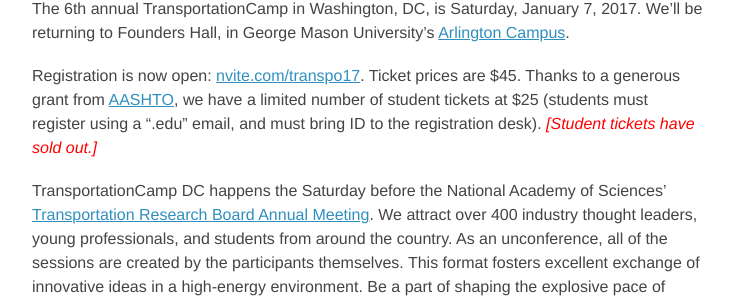
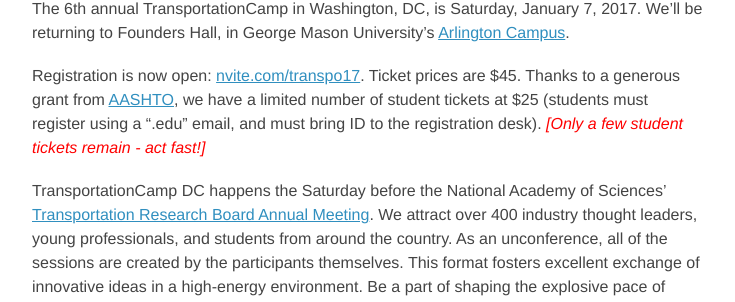
Before and after one commit to transpocamp/transportationcamp.org, a Jekyll site: the page built from events/dc-2017/index.markdown, in a window 1280 px wide and 900 px high. Shown: the part 348-650 px from the top of the window, without its empty margins (272-1007 px from the left). Built offline with Jekyll 4.4.1, drawn with Linux system fonts in a browser that asks for light colours; nearby versions of some CDN libraries; a script that is not in the unit is left out.

Commit message:
re-add student tix

```diff
--- a/events/dc-2017/index.markdown
+++ b/events/dc-2017/index.markdown
@@ -13,7 +13,7 @@
 Registration is now open: [nvite.com/transpo17](https://nvite.com/transpo17/d325). Ticket prices are $45.
 Thanks to a generous grant from [AASHTO](http://www.transportation.org/),
 we have a limited number of student tickets at $25 (students must register using a ".edu" email,
-and must bring ID to the registration desk). <span style="color: red; font-style: italic">[Student tickets have sold out.]</span>
+and must bring ID to the registration desk). <span style="color: red; font-style: italic">[Only a few student tickets remain - act fast!]</span>
 
 TransportationCamp DC happens the Saturday before the National Academy of Sciences' [Transportation Research Board Annual Meeting](http://www.trb.org/AnnualMeeting/). We
 attract over 400 industry thought leaders, young professionals, and students from around the country.
```
